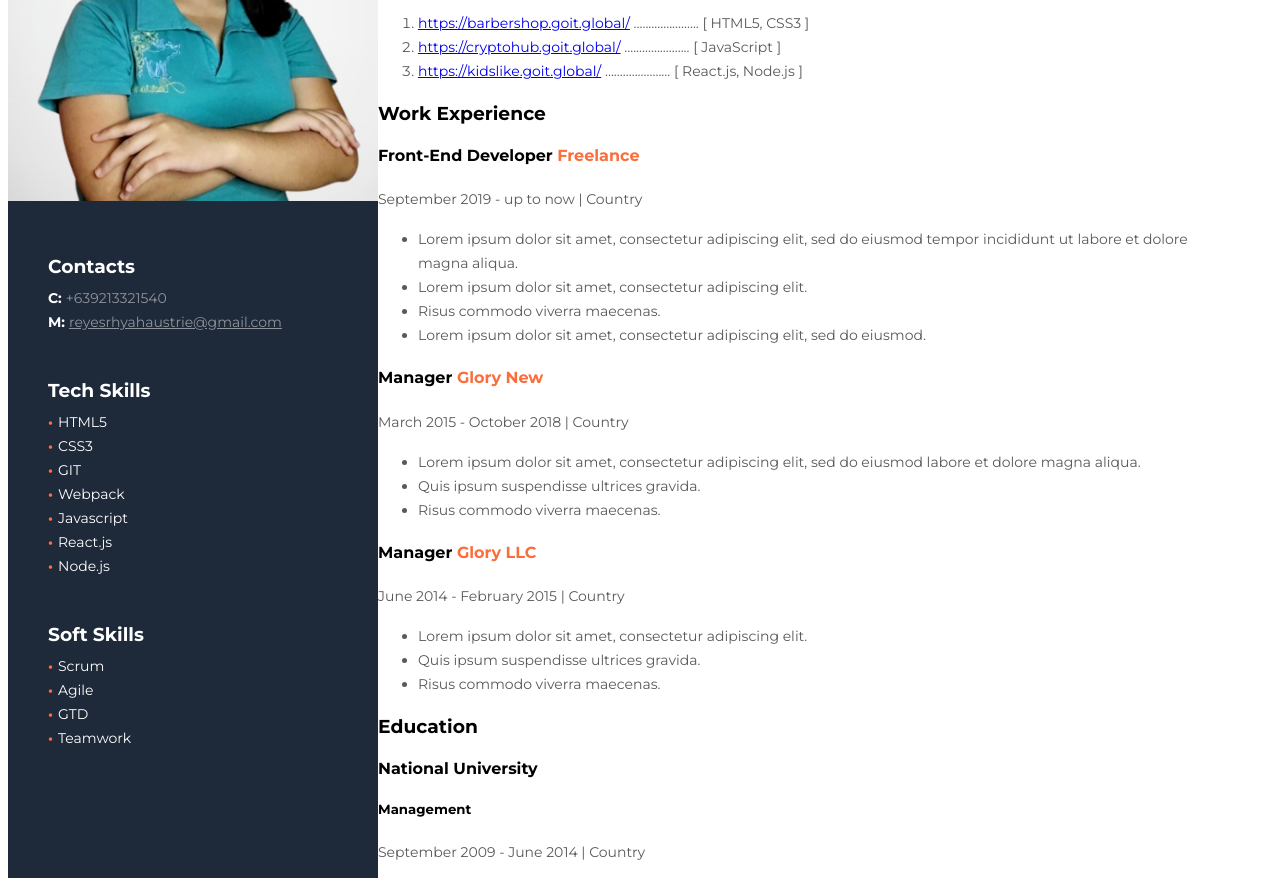
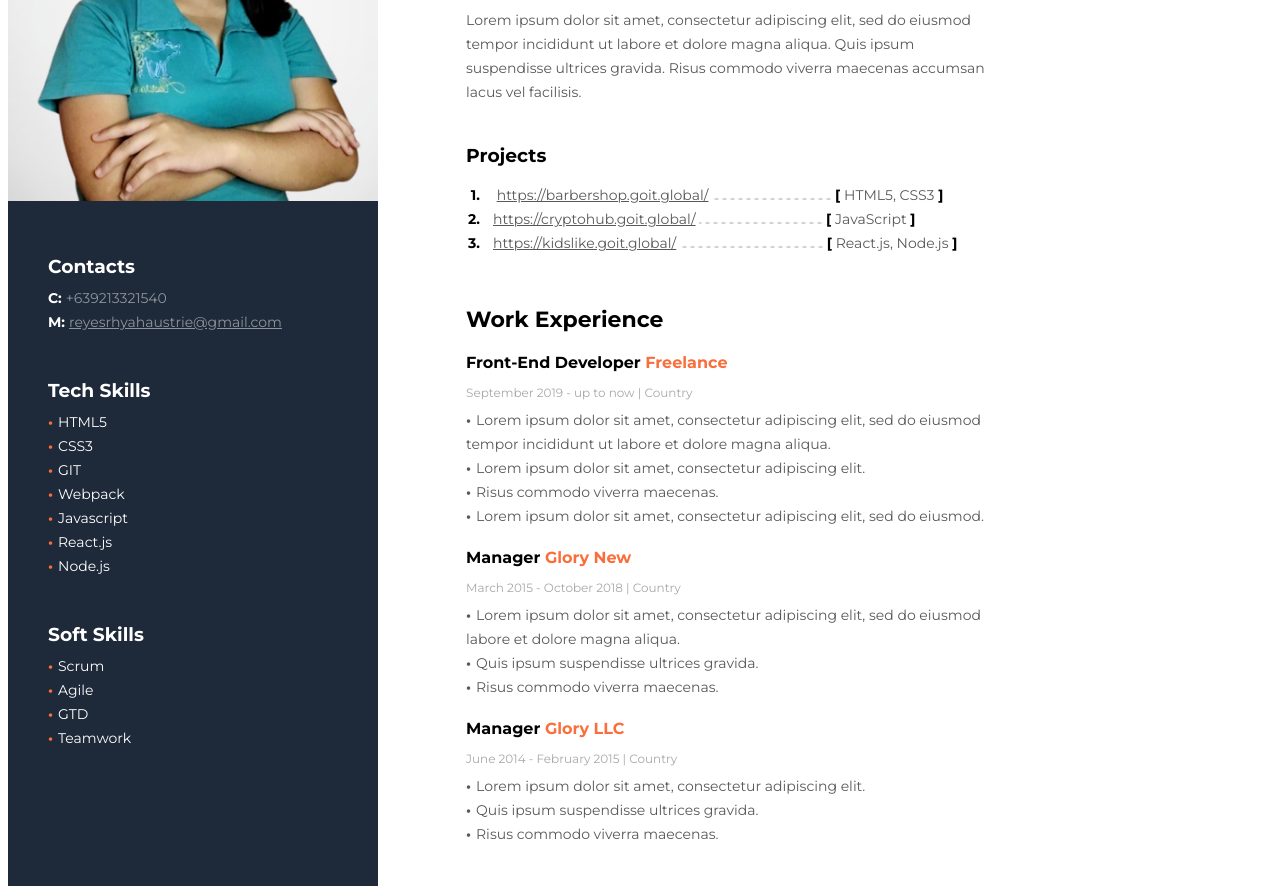
Before and after one commit to reyesrhyahaustrie/GoIT-Coding-Challenge-Homeworks, a plain HTML site: page RESUME PROJECT/index.html in a window 1280 px wide. Shown: the part 217-1103 px from the top of the page. Drawn offline with Linux system fonts and the light colour scheme.

Commit message:
Day 5 Commit

```diff
--- a/RESUME PROJECT/css/styles.css
+++ b/RESUME PROJECT/css/styles.css
@@ -104,6 +104,256 @@ li {
     line-height: 24px;
 }
 
+/* MAIN CONTENT STYLES*/
 .main-content {
     width: calc(100% - 370px);
+    padding: 102px 217px 107px 88px;
 }
+
+.summary {
+    margin-bottom: 40px;
+}
+
+.summary > h4 {
+    margin: 0;
+    font-weight: 700;
+    font-size: 14px;
+    line-height: 17px;
+    color: black;
+}
+
+.summary > h2 {
+    margin: 19px 0px 24px 0px;
+    color: black;
+    font-size: 45px;
+    font-weight: 700;
+    line-height: 55px;
+}
+
+.summary > p {
+    margin: 0px;
+    color: #595959;
+    font-size: 14px;
+    font-weight: 400;
+    line-height: 24px;
+}
+
+.projects > h3 {
+    margin: 0;
+}
+
+.projects > ol {
+    margin-top: 8 0 1.5em 0;
+    padding: 0;
+    counter-reset: item;
+}
+
+ol > li {
+    margin: 0;
+    padding: 0 0 0 2em;
+    text-indent: -2em;
+    list-style-type: none;
+    counter-increment: item;
+}
+
+ol > li::before {
+    display: inline-block;
+    width: 1em;
+    padding-right: 13px;
+    font-weight: 700;
+    font-size: 14px;
+    line-height: 24px;
+    color: black;
+    text-align: right;
+    content: counter(item) ".";
+}
+
+.projects > ol span {
+    font-weight: 700;
+    font-size: 14px;
+    line-height: 24px;
+    color: black;
+}
+
+.projects a {
+    margin-top: 8px;
+    color: #595959;
+    font-size: 14px;
+    font-weight: 400;
+    text-decoration: underline;
+    line-height: 24px;
+}
+
+.work-experience {
+    margin: 51px 0px 0px 0px;
+}
+
+.work-experience > h3 {
+    color: black;
+    font-size: 22px;
+    font-weight: 700;
+    line-height: 27px;
+    margin: 0;
+}
+
+.work-experience > .first {
+    margin: 12px 0px;
+}
+
+.work-experience > .first > h4 {
+    font-size: 16px;
+    font-weight: 700;
+    line-height: 20px;
+    margin: 20px 0px 12px 0px;
+}
+
+.work-experience > .first > p {
+    margin: 0;
+    font-weight: 400;
+    font-size: 12px;
+    line-height: 15px;
+    color: #A8A8A8;
+}
+
+.work-experience > .first > ul {
+    list-style: none;
+    padding-left: 0px;
+    margin: 8px 0px 0px 0px;
+}
+
+.work-experience > .first > ul li::before {
+    content: "\2022";
+    font-weight: 700;
+    font-size: 14px;
+    line-height: 24px;
+    color: #595959;
+    display: inline-block;
+    width: 10px;
+}
+
+.work-experience > .first > li {
+    color: #595959;
+    font-size: 14px;
+    font-weight: 400;
+    line-height: 24px;
+}
+
+.work-experience > .second {
+    margin: 12px 0px;
+}
+
+.work-experience > .second > h4 {
+    font-size: 16px;
+    font-weight: 700;
+    line-height: 20px;
+    margin: 20px 0px 12px 0px;
+}
+
+.work-experience > .second > p {
+    margin: 0;
+    font-weight: 400;
+    font-size: 12px;
+    line-height: 15px;
+    color: #A8A8A8;
+}
+
+.work-experience > .second > ul {
+    list-style: none;
+    padding-left: 0px;
+    margin: 8px 0px 0px 0px;
+}
+
+.work-experience > .second > ul li::before {
+    content: "\2022";
+    font-weight: 700;
+    font-size: 14px;
+    line-height: 24px;
+    color: #595959;
+    display: inline-block;
+    width: 10px;
+}
+
+.work-experience > .second > li {
+    color: #595959;
+    font-size: 14px;
+    font-weight: 400;
+    line-height: 24px;
+}
+
+.work-experience > .third{
+    margin: 12px 0px;
+}
+
+.work-experience > .third > h4 {
+    font-size: 16px;
+    font-weight: 700;
+    line-height: 20px;
+    margin: 20px 0px 12px 0px;
+}
+
+.work-experience > .third > p {
+    margin: 0;
+    font-weight: 400;
+    font-size: 12px;
+    line-height: 15px;
+    color: #A8A8A8;
+}
+
+.work-experience > .third > ul {
+    list-style: none;
+    padding-left: 0px;
+    margin: 8px 0px 0px 0px;
+}
+
+.work-experience > .third > ul li::before {
+    content: "\2022";
+    font-weight: 700;
+    font-size: 14px;
+    line-height: 24px;
+    color: #595959;
+    display: inline-block;
+    width: 10px;
+}
+
+.work-experience > .third > li {
+    color: #595959;
+    font-size: 14px;
+    font-weight: 400;
+    line-height: 24px;
+}
+
+.education {
+    margin: 43px 0px 12px 0px;
+}
+
+.education > h3 {
+    color: black;
+    font-size: 22px;
+    font-weight: 700;
+    line-height: 27px;
+    margin: 12px 0px 0px 0px;
+}
+
+.education > h4 {
+    margin: 12px 0px 0px 0px;
+    color: #FB6D3A;
+    font-size: 16px;
+    font-weight: 700;
+    line-height: 20px;
+}
+
+.education > h5 {
+    color: black;
+    font-size: 14px;
+    font-weight: 700;
+    line-height: 17px;
+    margin: 12px 0px 12px 0px;
+}
+
+.education > p {
+    margin: 12px 0px 0px 0px;
+    color: #A8A8A8;
+    font-size: 12px;
+    font-weight: 400;
+    line-height: 15px;
+}
--- a/RESUME PROJECT/index.html
+++ b/RESUME PROJECT/index.html
@@ -59,7 +59,7 @@
     <!-- Right Section -->
     <section class="main-content">
     <!-- Summary section -->
-    <div>
+    <div class="summary">
         <h4>Front-End Developer</h4>
         <h2>Rhyah Austrie Reyes</h2>
         <p>Lorem ipsum dolor sit amet, consectetur adipiscing elit, sed do eiusmod tempor incididunt ut labore et dolore magna
@@ -67,30 +67,42 @@
     </div>
 
     <!-- Project section -->
-    <div>
+    <div class="projects">
         <h3>Projects</h3>
         <ol>
             <li>
                 <a href="https://barbershop.goit.global/"
                 target="_blank">https://barbershop.goit.global/</a>
+                    <img src="./images/dashed_line_1.svg" alt="dashed-line"/>
                 <span>
-                    ......................
+                    [
                 </span>
-                [ HTML5, CSS3 ]
+                HTML5, CSS3
+                <span>
+                    ]
+                </span>
             </li>
             <li><a href="https://cryptohub.goit.global/"
                 target="_blank">https://cryptohub.goit.global/</a>
+                    <img src="./images/dashed_line_2.svg" alt="dashed_line_2">
                 <span>
-                    ......................
+                    [
                 </span>
-                [ JavaScript ]
+                JavaScript
+                <span>
+                    ]
+                </span>
             </li>
             <li><a href="https://kidslike.goit.global/"
                 target="_blank">https://kidslike.goit.global/</a>
+                    <img src="./images/dashed_line_3.svg" alt="dashed_line_3">
                 <span>
-                    ......................
+                    [
                 </span>
-                [ React.js, Node.js ]
+                React.js, Node.js
+                <span>
+                    ]
+                </span>
             </li>
         </ol>
     </div>
@@ -100,7 +112,7 @@
         <h3>Work Experience</h3>
 
         <!-- 1st work experience -->
-        <div>
+        <div class="first">
             <h4>Front-End Developer <span class="subtitle">Freelance</span></h4>
             <p>September 2019 - up to now | Country</p>
             <ul>
@@ -112,7 +124,7 @@
         </div>
 
         <!-- 2nd work experience -->
-        <div>
+        <div class="second">
             <h4>Manager <span class="subtitle">Glory New</span></h4>
             <p>March 2015 - October 2018 | Country</p>
             <ul>
@@ -123,7 +135,7 @@
         </div>
 
         <!-- 3rd work experience -->
-        <div>
+        <div class="third">
             <h4>Manager <span class="subtitle">Glory LLC</span></h4>
             <p>June 2014 - February 2015 | Country</p>
             <ul>
@@ -135,7 +147,7 @@
     </div>
 
     <!-- Education section -->
-    <div>
+    <div class="education">
         <h3>Education</h3>
         <h4>National University</h4>
         <h5>Management</h5>
```
Also changed, not shown: RESUME PROJECT/images/dashed_line_1.svg (added), RESUME PROJECT/images/dashed_line_2.svg (added), RESUME PROJECT/images/dashed_line_3.svg (added).
